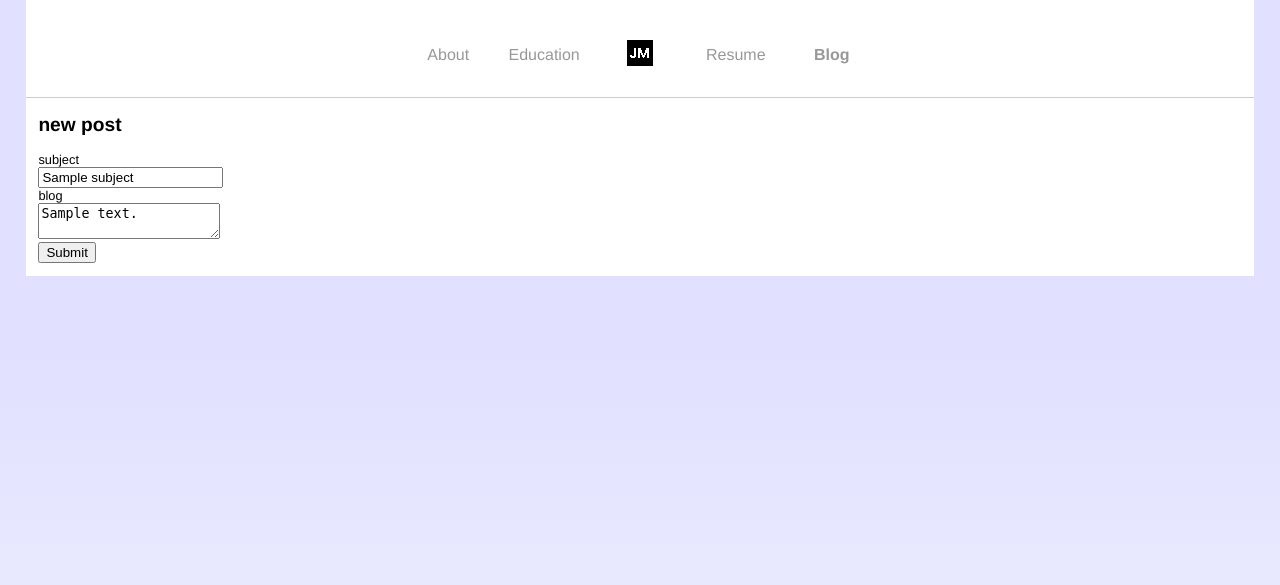
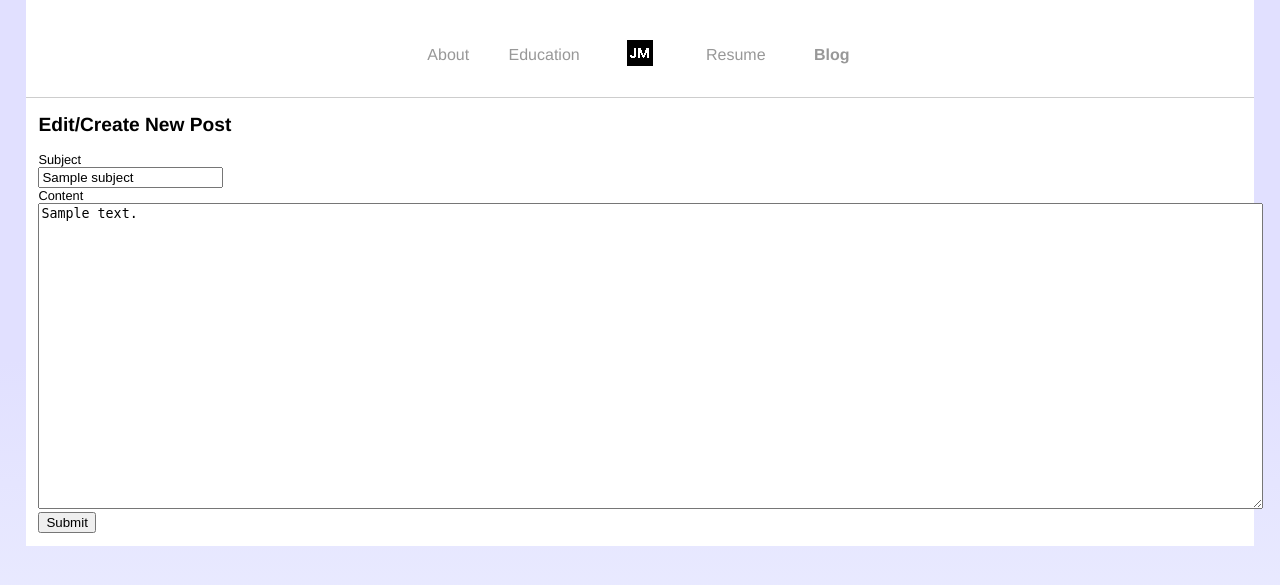
Before and after one commit to jjmaxwell4/personalsite, a Python web app: template templates/newpost.html in a window 1280 px wide. Shown: the top 585 px of the page. Run offline with Jinja, Linux system fonts and the light colour scheme; the template is opened without the code that fills it: most values are stand-ins (such as "Sample title", 1, 10 or a date in 2020).

Commit message:
Some cleanup

```diff
--- a/main.py
+++ b/main.py
@@ -27,6 +27,7 @@ template_dir = os.path.join(os.path.dirname(__file__), 'templates')
 jinja_env = jinja2.Environment(loader = jinja2.FileSystemLoader(template_dir),
                                autoescape = True)
 
+#Global user/admin used for Login Purposes
 user = users.get_current_user()
 admin = users.is_current_user_admin()
 
--- a/static/main.css
+++ b/static/main.css
@@ -177,3 +177,10 @@ A.current {
     color: #aaaaaa;
     margin-top:-2%;
 }
+
+
+#post p {
+    font-size: 14px;
+    margin-left: auto;
+    margin-right: auto;
+}
--- a/templates/front.html
+++ b/templates/front.html
@@ -6,6 +6,7 @@
   {% for p in posts %}
 	<div id="post">
     {{ p.render() | safe }}
+	<br>
 	{% if admin %}<u> <a href={{p.key().id()}}/edit> Edit </a></u>  {% endif %}
 	</div>
   {% endfor %}
--- a/templates/newpost.html
+++ b/templates/newpost.html
@@ -2,17 +2,17 @@
 {% set active_page = "Blog" %}
 
 {% block content %}
-  <h2>new post</h2>
+  <h2>Edit/Create New Post</h2>
 
     <form method="post">
       <label>
-        <div>subject</div>
+        <div>Subject</div>
         <input type="text" name="subject" value="{{subject}}">
       </label>
 
       <label>
-        <div>blog</div>
-        <textarea name="content">{{content}}</textarea>
+        <div>Content</div>
+        <textarea name="content" rows="20" cols="150">{{content}}</textarea>
       </label>
 
       <div class="error">{{error}}</div>
--- a/templates/permalink.html
+++ b/templates/permalink.html
@@ -5,8 +5,9 @@
 	<div id="post">
   	{{post.render() | safe}}
 
+    <br>
+
 	{% if admin %}<u> <a href={{post.key().id()}}/edit> Edit </a></u>  {% endif %}
-    <br>
 	</div>
 
 {% endblock %}
```
Also changed, not shown: 1 other file.
